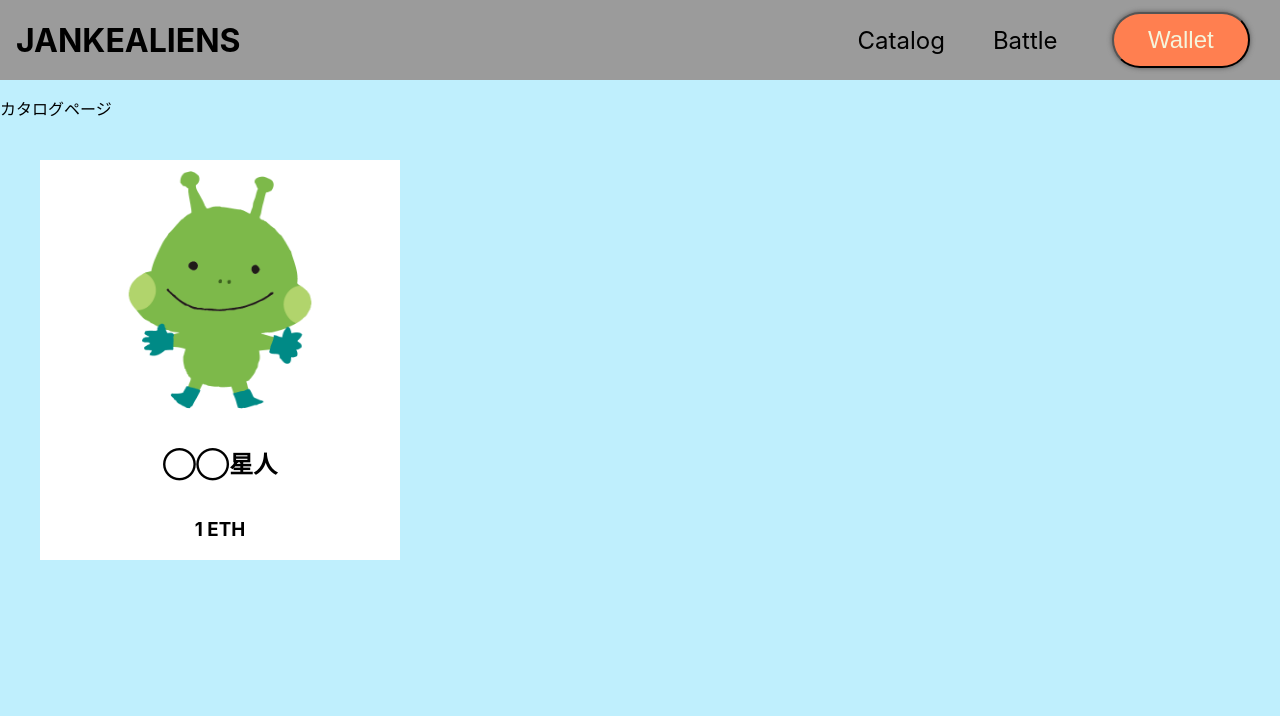
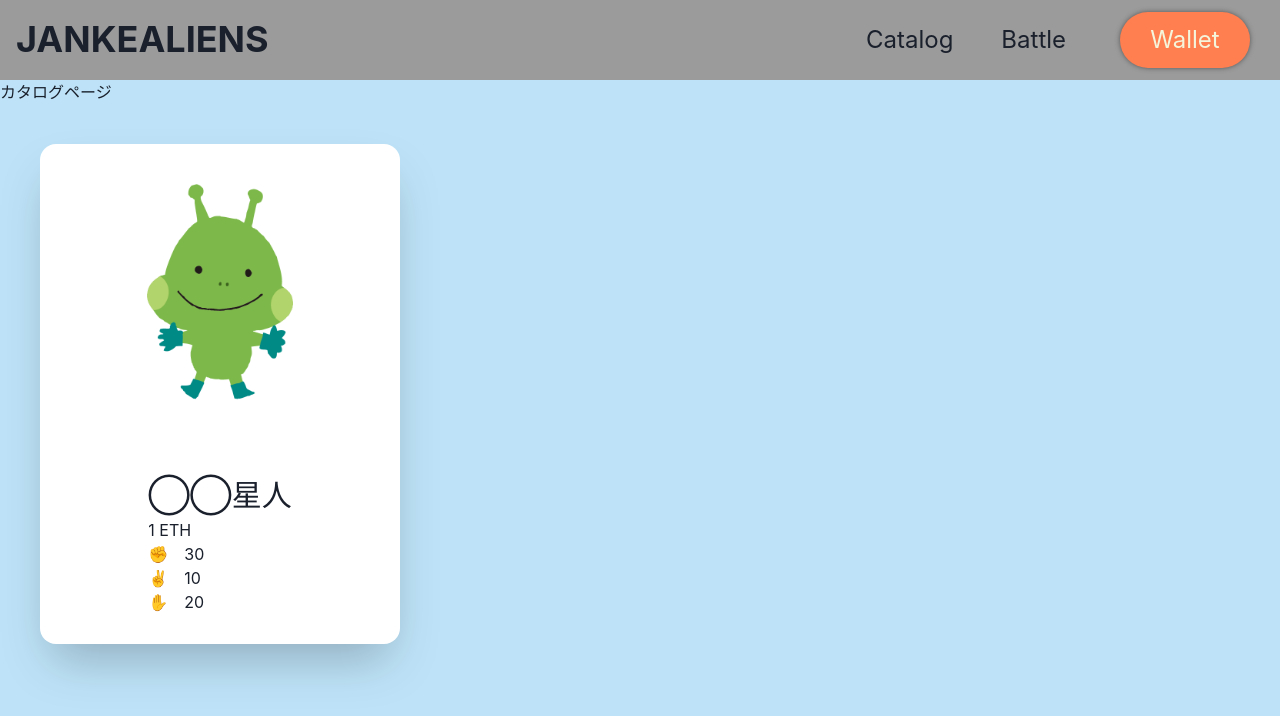
Before and after one commit to Youichi-Higa/JANKEALIENS, a Next.js app: page /catalog in a window 1280 px wide. Shown: the top 716 px of the page. Built offline with nearby package versions, Linux system fonts and the light colour scheme.

Commit message:
chakra UIでグローバルスタイル設定

```diff
--- a/components/Card.jsx
+++ b/components/Card.jsx
@@ -1,4 +1,4 @@
-import { Box } from "@chakra-ui/react";
+import { Box, Text } from "@chakra-ui/layout";
 import Image from "next/image";
 
 export const Card = () => {
@@ -6,16 +6,23 @@ export const Card = () => {
     <Box
       bg="white"
       w="360px"
-      h="400px"
+      h="500px"
       m="40px"
+      borderRadius="2xl"
+      boxShadow="2xl"
       display="flex"
       flexDirection="column"
       alignItems="center"
-      justifyContent="space-between"
+      justifyContent="space-around"
     >
-      <Image src="/Alien1.png" alt="宇宙人１" width={300} height={300} />
-      <h2>◯◯星人</h2>
-      <h3>1 ETH</h3>
+      <Image src="/Alien1.png" alt="宇宙人１" width={240} height={240} />
+      <Box>
+        <Text fontSize="3xl">◯◯星人</Text>
+        <Text>1 ETH</Text>
+        <Text>✊　30</Text>
+        <Text>✌️　10</Text>
+        <Text>✋　20</Text>{" "}
+      </Box>
     </Box>
   );
 };
--- a/components/Header.jsx
+++ b/components/Header.jsx
@@ -1,3 +1,4 @@
+import { Heading } from "@chakra-ui/layout";
 import Link from "next/link";
 import { useState } from "react";
 import styles from "../styles/Home.module.css";
@@ -16,7 +17,7 @@ export const Header = () => {
   return (
     <header className={styles.header}>
       <Link href="/" passHref>
-        <h1 className={styles.headerTitle}>JANKEALIENS</h1>
+        <Heading className={styles.headerTitle}>JANKEALIENS</Heading>
       </Link>
       <div className={styles.headerMenu}>
         <div className={styles.headerMenuItem}>
@@ -31,7 +32,7 @@ export const Header = () => {
         </div>
       </div>
       {isAccount ? (
-        <button className={styles.button}>ユーザー名</button>
+        <button className={styles.button}>◯◯さん</button>
       ) : (
         <button className={styles.button} onClick={onClickMetamaskConnect}>
           Wallet
--- a/pages/_app.js
+++ b/pages/_app.js
@@ -1,7 +1,20 @@
-import "../styles/globals.css";
+import { ChakraProvider } from "@chakra-ui/react";
+import { theme } from "../styles/theme";
 
 function MyApp({ Component, pageProps }) {
-  return <Component {...pageProps} />;
+  return (
+    <ChakraProvider theme={theme}>
+      <Component {...pageProps} />
+    </ChakraProvider>
+  );
 }
+export default MyApp;
 
-export default MyApp;
+// デフォルト↓
+// import "../styles/globals.css";
+
+// function MyApp({ Component, pageProps }) {
+//   return <Component {...pageProps} />;
+// }
+
+// export default MyApp;
--- a/pages/catalog.js
+++ b/pages/catalog.js
@@ -3,10 +3,10 @@ import { Header } from "../components/Header";
 
 export default function catalog() {
   return (
-    <div>
+    <>
       <Header />
-      <p>カタログページ</p>
-      <Card />
-    </div>
+        <p>カタログページ</p>
+        <Card />
+    </>
   );
 }
--- a/pages/index.js
+++ b/pages/index.js
@@ -3,7 +3,6 @@ import { Header } from "../components/Header";
 import styles from "../styles/top_image.module.css";
 
 export default function Home() {
-
   return (
     <>
       <Header />
--- /dev/null
+++ b/styles/theme.js
@@ -0,0 +1,12 @@
+import { extendTheme } from "@chakra-ui/react";
+
+export const theme = extendTheme({
+  styles: {
+    global: {
+      body: {
+        backgroundColor: "blue.100",
+        color: "gray.800",
+      },
+    },
+  },
+});
```
Also changed, not shown: components/MetamaskConnectButton.jsx (deleted, +0 -16 lines).
